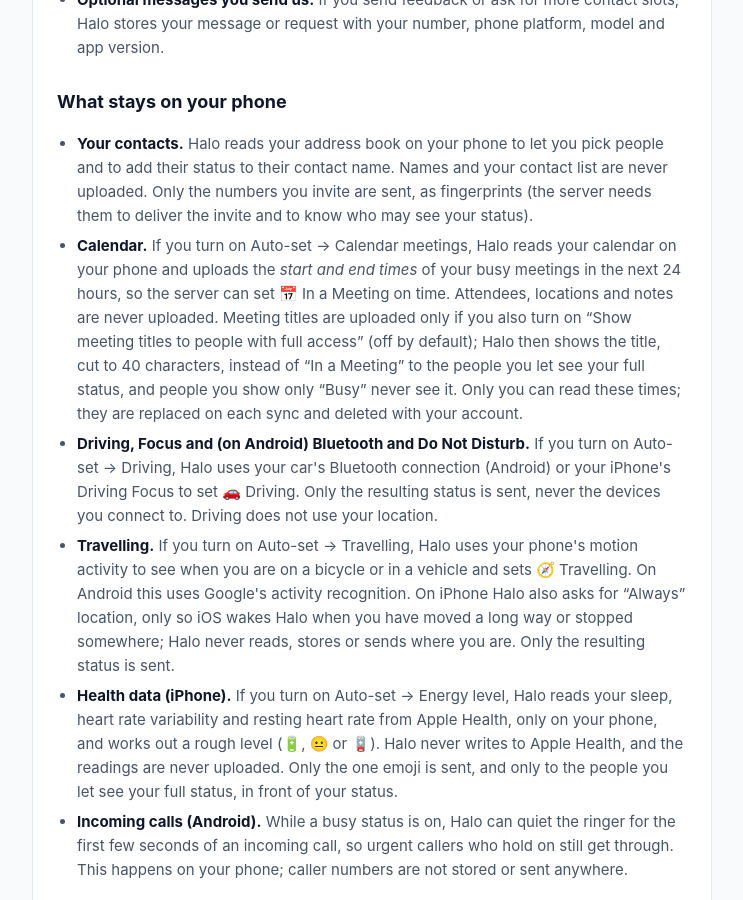
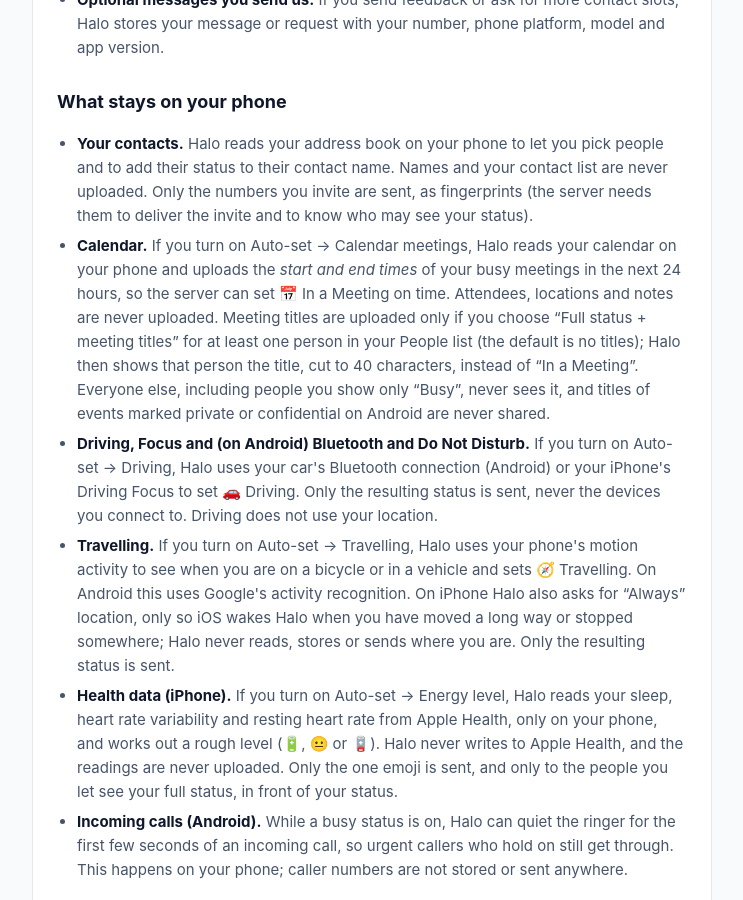
Before and after one commit to and/and.github.io, a Jekyll site: the page built from halo/privacy/index.html, in a window 1280 px wide and 900 px high, scrolled down 752 px. Shown: the whole window, without its empty margins (268-1011 px from the left). Built offline with Jekyll 4.4.1, drawn with Linux system fonts in a browser that asks for light colours.

Commit message:
halo: privacy policy: meeting titles are chosen per person
Co-Authored-By: Claude Sonnet 5.5 <noreply@anthropic.com>

```diff
--- a/halo/privacy/index.html
+++ b/halo/privacy/index.html
@@ -81,7 +81,7 @@ sitemap: false
     <h2>What stays on your phone</h2>
     <ul>
       <li><strong>Your contacts.</strong> Halo reads your address book on your phone to let you pick people and to add their status to their contact name. Names and your contact list are never uploaded. Only the numbers you invite are sent, as fingerprints (the server needs them to deliver the invite and to know who may see your status).</li>
-      <li><strong>Calendar.</strong> If you turn on Auto-set → Calendar meetings, Halo reads your calendar on your phone and uploads the <em>start and end times</em> of your busy meetings in the next 24 hours, so the server can set 📅 In a Meeting on time. Attendees, locations and notes are never uploaded. Meeting titles are uploaded only if you also turn on &ldquo;Show meeting titles to people with full access&rdquo; (off by default); Halo then shows the title, cut to 40 characters, instead of &ldquo;In a Meeting&rdquo; to the people you let see your full status, and people you show only &ldquo;Busy&rdquo; never see it. Only you can read these times; they are replaced on each sync and deleted with your account.</li>
+      <li><strong>Calendar.</strong> If you turn on Auto-set → Calendar meetings, Halo reads your calendar on your phone and uploads the <em>start and end times</em> of your busy meetings in the next 24 hours, so the server can set 📅 In a Meeting on time. Attendees, locations and notes are never uploaded. Meeting titles are uploaded only if you choose &ldquo;Full status + meeting titles&rdquo; for at least one person in your People list (the default is no titles); Halo then shows that person the title, cut to 40 characters, instead of &ldquo;In a Meeting&rdquo;. Everyone else, including people you show only &ldquo;Busy&rdquo;, never sees it, and titles of events marked private or confidential on Android are never shared.</li>
       <li><strong>Driving, Focus and (on Android) Bluetooth and Do Not Disturb.</strong> If you turn on Auto-set → Driving, Halo uses your car's Bluetooth connection (Android) or your iPhone's Driving Focus to set 🚗 Driving. Only the resulting status is sent, never the devices you connect to. Driving does not use your location.</li>
       <li><strong>Travelling.</strong> If you turn on Auto-set → Travelling, Halo uses your phone's motion activity to see when you are on a bicycle or in a vehicle and sets 🧭 Travelling. On Android this uses Google's activity recognition. On iPhone Halo also asks for &ldquo;Always&rdquo; location, only so iOS wakes Halo when you have moved a long way or stopped somewhere; Halo never reads, stores or sends where you are. Only the resulting status is sent.</li>
       <li><strong>Health data (iPhone).</strong> If you turn on Auto-set → Energy level, Halo reads your sleep, heart rate variability and resting heart rate from Apple Health, only on your phone, and works out a rough level (🔋, 😐 or 🪫). Halo never writes to Apple Health, and the readings are never uploaded. Only the one emoji is sent, and only to the people you let see your full status, in front of your status.</li>
```
